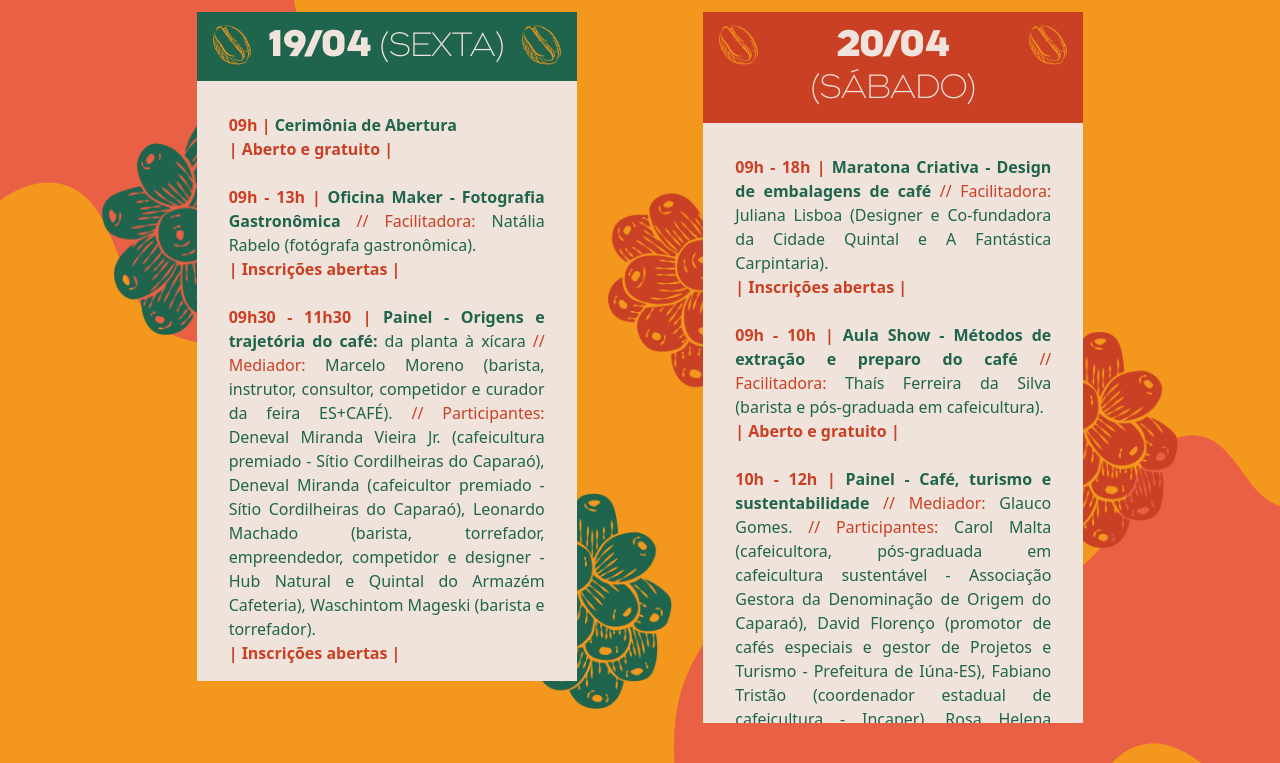
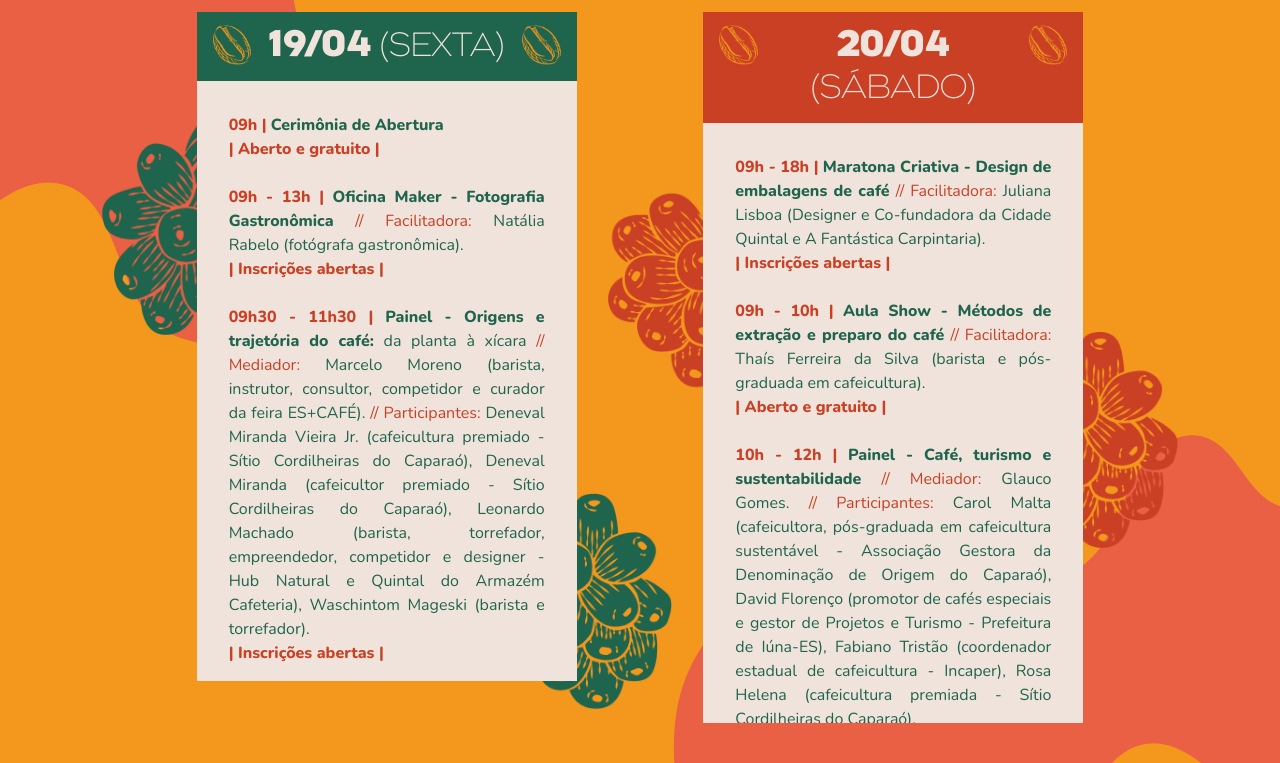
Before and after one commit to hubesmais/feira-es-cafe, a plain HTML site: page index.html in a window 1280 px wide. Shown: the part 856-1619 px from the top of the page. Drawn offline with nearby package versions, Linux system fonts and the light colour scheme.

Commit message:
Update style.css

```diff
--- a/assets/css/style.css
+++ b/assets/css/style.css
@@ -153,7 +153,7 @@ ul, li {
 }
 
 .detalhes p {
-    font-family: "Nunito", sans-serif";
+    font-family: "Nunito", sans-serif;
     font-size: 1rem;
     text-align: justify;
     font-weight: 400;
```
